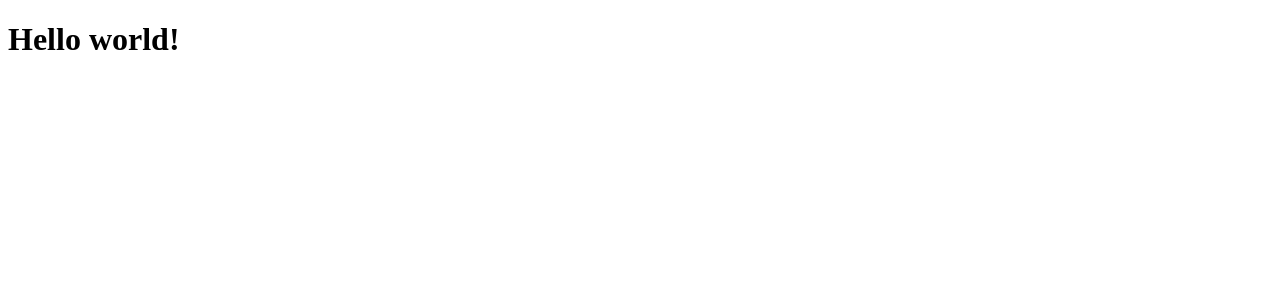
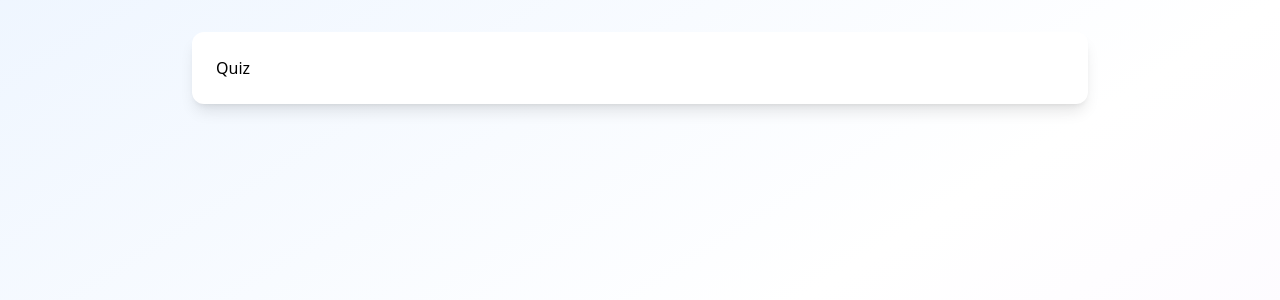
Before and after one commit to HarishKamuni/hrk_quiz_app, a React (Vite) app: page / in a window 1280 px wide. Shown: the top 300 px of the page. Built offline with nearby package versions, Linux system fonts and the light colour scheme.

Commit message:
Quiz component added

```diff
--- a/src/App.jsx
+++ b/src/App.jsx
@@ -1,7 +1,12 @@
 import React from 'react';
+import Quiz from './components/Quiz';
 
 const App = () => {
-  return <h1 class="text-3xl font-bold underline">Hello world!</h1>;
+  return (
+    <div>
+      <Quiz />
+    </div>
+  );
 };
 
 export default App;
--- /dev/null
+++ b/src/components/Quiz.jsx
@@ -0,0 +1,18 @@
+import React from 'react';
+
+const Quiz = () => {
+    return (
+      //Quiz component
+    <div className="min-h-screen bg-gradient-to-br from-blue-50 via-white to-purple-50 py-8 px-4">
+      <div className="max-w-4xl mx-auto mb-8">
+        <div className="bg-white rounded-xl shadow-lg p-6">
+          <div className="flex flex-col md:flex-row md:items-center md:justify-between space-y-4 md:space-y-0">
+            <div className="flex-1">Quiz</div>
+          </div>
+        </div>
+      </div>
+    </div>
+  );
+};
+
+export default Quiz;
--- a/src/main.jsx
+++ b/src/main.jsx
@@ -1,6 +1,7 @@
 import { StrictMode } from 'react';
 import { createRoot } from 'react-dom/client';
 import App from './App.jsx';
+import './index.css';
 
 createRoot(document.getElementById('root')).render(
   <StrictMode>
```
